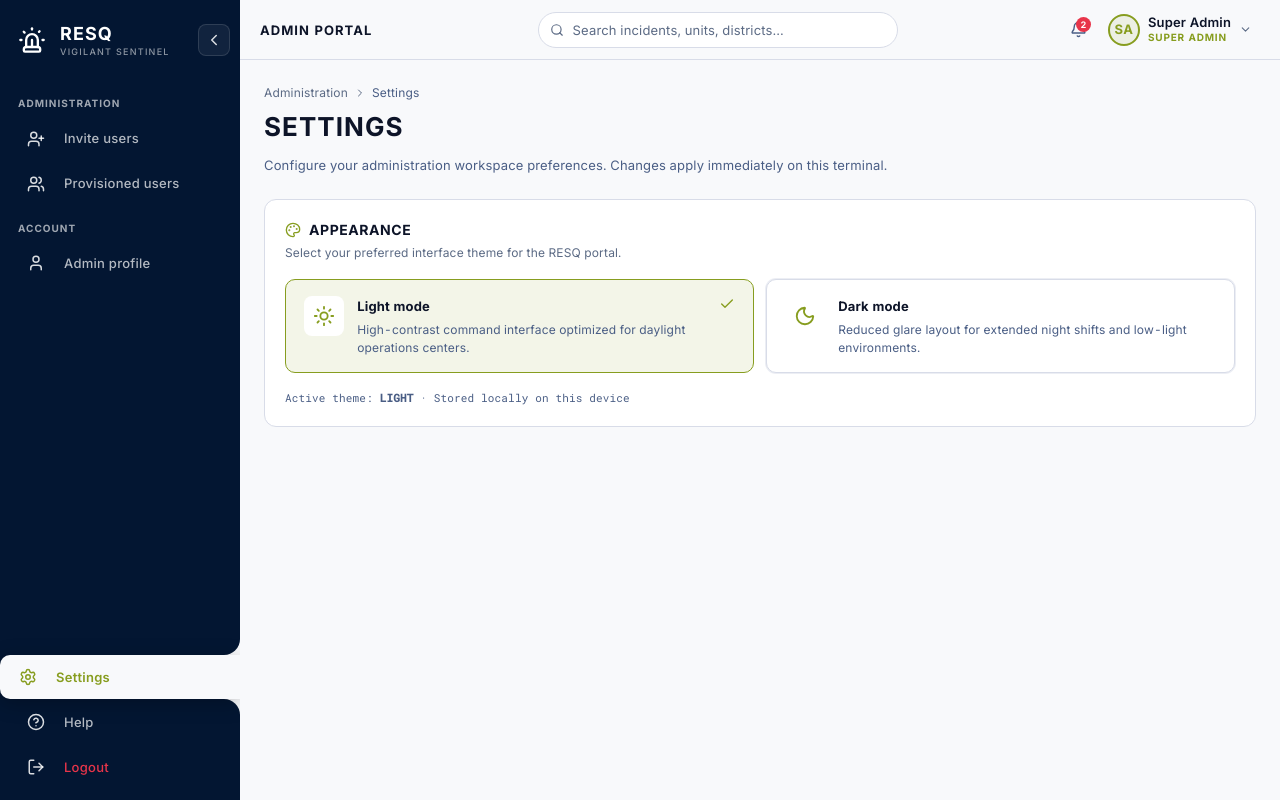
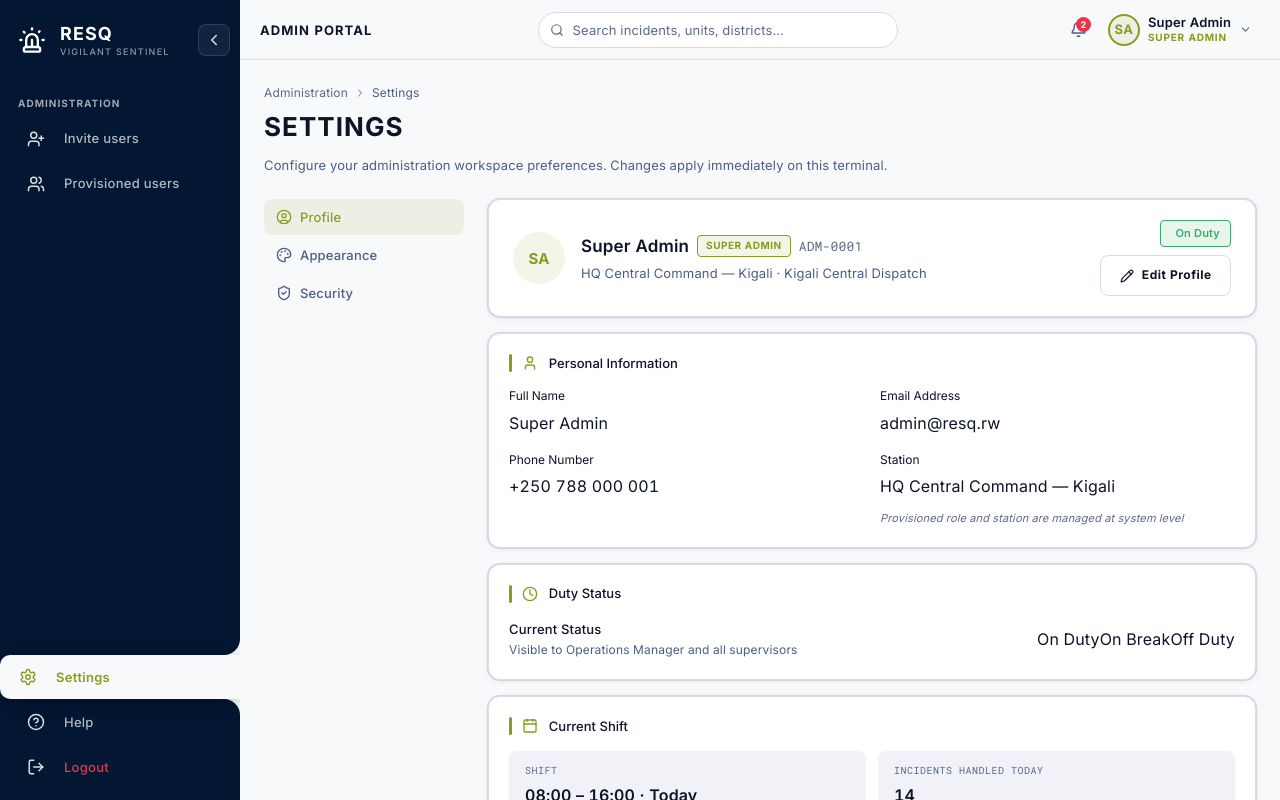
Before and after one commit to Munezeroolivierhugue/ResQ-Frontend, a React (Vite) app: page /admin/settings in a window 1280 px wide. Built offline with nearby package versions, Linux system fonts and the light colour scheme.

Commit message:
refactor: update admin shell, sidebar and settings page

```diff
--- a/src/components/admin/AdminShell.jsx
+++ b/src/components/admin/AdminShell.jsx
@@ -15,8 +15,8 @@ export default function AdminShell({ user }) {
           user={user}
           onMenuClick={() => setMobileOpen((v) => !v)}
           portalLabel="Admin Portal"
-          profileHref="/admin/profile"
-          settingsHref="/admin/settings"
+          profileHref="/admin/settings/profile"
+          settingsHref="/admin/settings/profile"
         />
         <main className="flex-1 overflow-auto bg-(--bg-base)">
           <Outlet />
--- a/src/components/layout/AdminSidebar.jsx
+++ b/src/components/layout/AdminSidebar.jsx
@@ -1,6 +1,6 @@
 import { useLocation, Link } from 'react-router-dom'
 import {
-  UserPlus, Users, User, Settings, HelpCircle, LogOut, Siren, X,
+  UserPlus, Users, Settings, HelpCircle, LogOut, Siren, X,
 } from 'lucide-react'
 import SidebarToggle from './SidebarToggle'
 import { useSidebarClasses } from '../../hooks/useSidebarClasses'
@@ -67,20 +67,13 @@ export default function AdminSidebar({ mobileOpen, onClose }) {
           return <NavItem key={item.href} item={item} isActive={isActive} onClose={onClose} />
         })}
 
-        <div className="sidebar-section-label" style={{ paddingTop: 14 }}>Account</div>
-
-        <NavItem
-          item={{ icon: User, label: 'Admin profile', href: '/admin/profile' }}
-          isActive={location.pathname === '/admin/profile'}
-          onClose={onClose}
-        />
       </nav>
 
       <div className="sidebar-bottom">
         {BOTTOM_ITEMS.map((item) => {
           const Icon = item.icon
           const isSettings = item.href === '/admin/settings'
-          const isActive = isSettings && location.pathname === '/admin/settings'
+          const isActive = isSettings && location.pathname.startsWith('/admin/settings')
           return (
             <div key={item.label} className={`sidebar-item-wrap${isActive ? ' active' : ''}`}>
               {isActive && (
--- a/src/pages/admin/AdminSettings.jsx
+++ b/src/pages/admin/AdminSettings.jsx
@@ -1,5 +1,5 @@
-import SettingsView from '../../components/settings/SettingsView'
+import AdminPortalSettingsView from '../../components/settings/AdminPortalSettingsView'
 
 export default function AdminSettings() {
-  return <SettingsView portalLabel="Administration" breadcrumbParent="Administration" />
+  return <AdminPortalSettingsView />
 }
```
